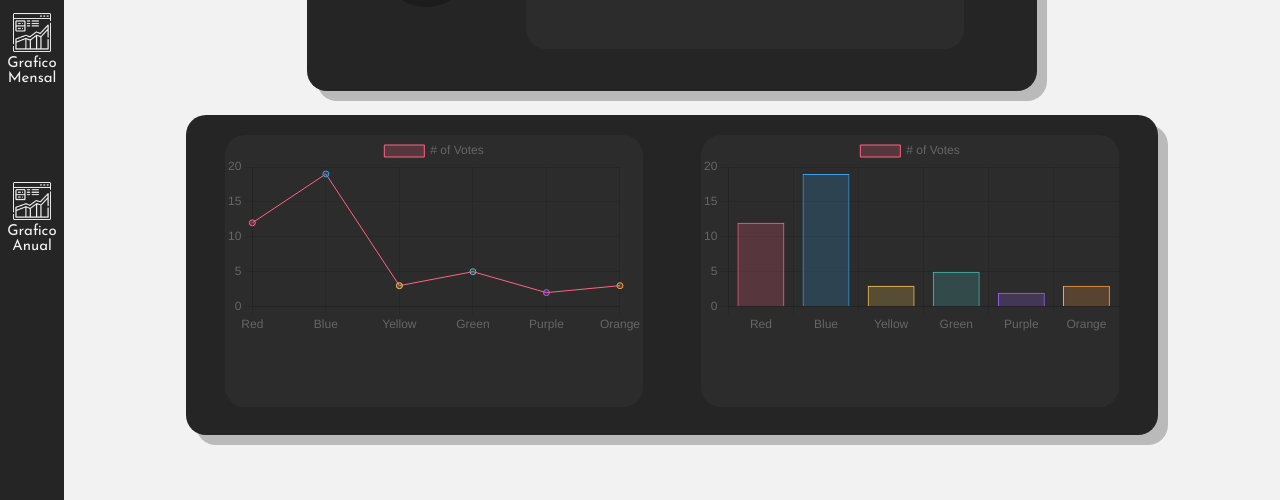
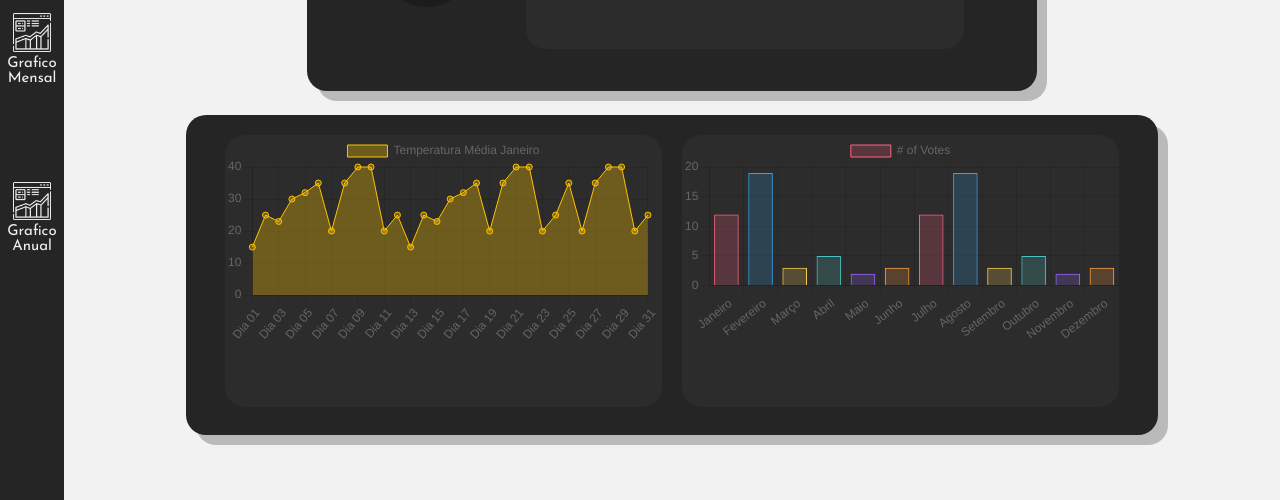
Before and after one commit to Yellow-Sense/site-institucional, a plain HTML site: page dashboard.html in a window 1280 px wide. Shown: the part 300-800 px from the top of the page. Drawn offline with nearby package versions, Linux system fonts and the light colour scheme.

Commit message:
Modifiquei a scrollBar do index e editei o grafico da dashboard

```diff
--- a/css/style.css
+++ b/css/style.css
@@ -1,5 +1,17 @@
 @import url('https://fonts.googleapis.com/css2?family=Josefin+Sans:wght@300&display=swap');
 @import url('https://fonts.googleapis.com/css2?family=Poppins:wght@300&display=swap');
+
+body::-webkit-scrollbar {
+    width: 12px;               /* largura do scroll */
+}
+body::-webkit-scrollbar-track {
+    background: #ffc200;        /* cor do scroll */
+}
+body::-webkit-scrollbar-thumb {
+    background-color: #252525;    /* cor do fundo do scroll */
+    border-radius: 20px;
+    border: 2px solid #ffc200;  /* cria uma borda ao redor do scroll */
+}
 
 *{
     font-family: 'Josefin Sans', sans-serif;
@@ -332,7 +344,7 @@ button{
 
 #card02{
     background-color: #2D2C2C;
-    width: 43%;
+    width: 45%;
     height: 85%;
     margin-top: 2%;
     margin-left: 4%;
@@ -341,7 +353,7 @@ button{
 }
 #card03{
     background-color: #2D2C2C;
-    width: 43%;
+    width: 45%;
     height: 85%;
     margin-top: 2%;
     margin-right: 4%;
--- a/dashboard.html
+++ b/dashboard.html
@@ -66,25 +66,16 @@
     var myChart = new Chart(ctx, {
         type: 'line',
         data: {
-            labels: ['Red', 'Blue', 'Yellow', 'Green', 'Purple', 'Orange'],
+            labels: ['Dia 01', 'Dia 02', 'Dia 03', 'Dia 04', 'Dia 05', 'Dia 06','Dia 07', 'Dia 08', 'Dia 09', 'Dia 10', 'Dia 11', 'Dia 12','Dia 13', 'Dia 14', 'Dia 15', 'Dia 16', 'Dia 17', 'Dia 18','Dia 19', 'Dia 20', 'Dia 21', 'Dia 22', 'Dia 23', 'Dia 24','Dia 25', 'Dia 26', 'Dia 27', 'Dia 28','Dia 29', 'Dia 30','Dia 31' ],
             datasets: [{
-                label: '# of Votes',
-                data: [12, 19, 3, 5, 2, 3],
+                label: 'Temperatura Média Janeiro',
+            fill: 'start',
+                data: [15, 25, 23, 30, 32, 35,20, 35, 40, 40, 20, 25,15, 25, 23, 30, 32, 35,20, 35, 40, 40, 20, 25,35,20, 35, 40, 40, 20, 25],
                 backgroundColor: [
-                    'rgba(255, 99, 132, 0.2)',
-                    'rgba(54, 162, 235, 0.2)',
-                    'rgba(255, 206, 86, 0.2)',
-                    'rgba(75, 192, 192, 0.2)',
-                    'rgba(153, 102, 255, 0.2)',
-                    'rgba(255, 159, 64, 0.2)'
+                    '#ffc40050',
                 ],
                 borderColor: [
-                    'rgba(255, 99, 132, 1)',
-                    'rgba(54, 162, 235, 1)',
-                    'rgba(255, 206, 86, 1)',
-                    'rgba(75, 192, 192, 1)',
-                    'rgba(153, 102, 255, 1)',
-                    'rgba(255, 159, 64, 1)'
+                    '#FFC200'
                 ],
                 borderWidth: 1
             }]
@@ -101,10 +92,10 @@
     var myChart02 = new Chart(ctx, {
         type: 'bar',
         data: {
-            labels: ['Red', 'Blue', 'Yellow', 'Green', 'Purple', 'Orange'],
+            labels: ['Janeiro', 'Fevereiro', 'Março', 'Abril', 'Maio', 'Junho','Julho','Agosto','Setembro','Outubro','Novembro','Dezembro'],
             datasets: [{
                 label: '# of Votes',
-                data: [12, 19, 3, 5, 2, 3],
+                data: [12, 19, 3, 5, 2, 3,12, 19, 3, 5, 2, 3],
                 backgroundColor: [
                     'rgba(255, 99, 132, 0.2)',
                     'rgba(54, 162, 235, 0.2)',
```
